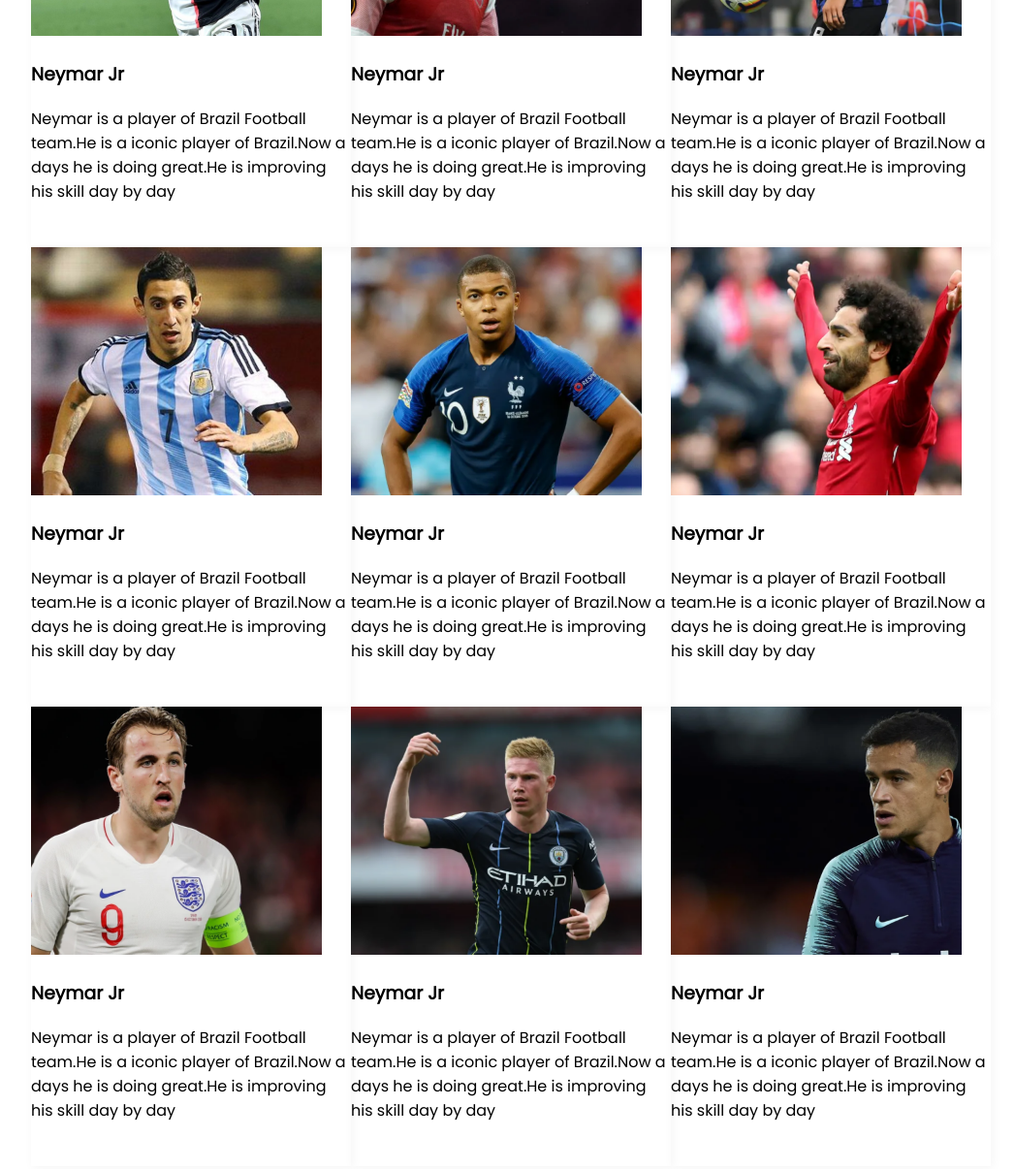
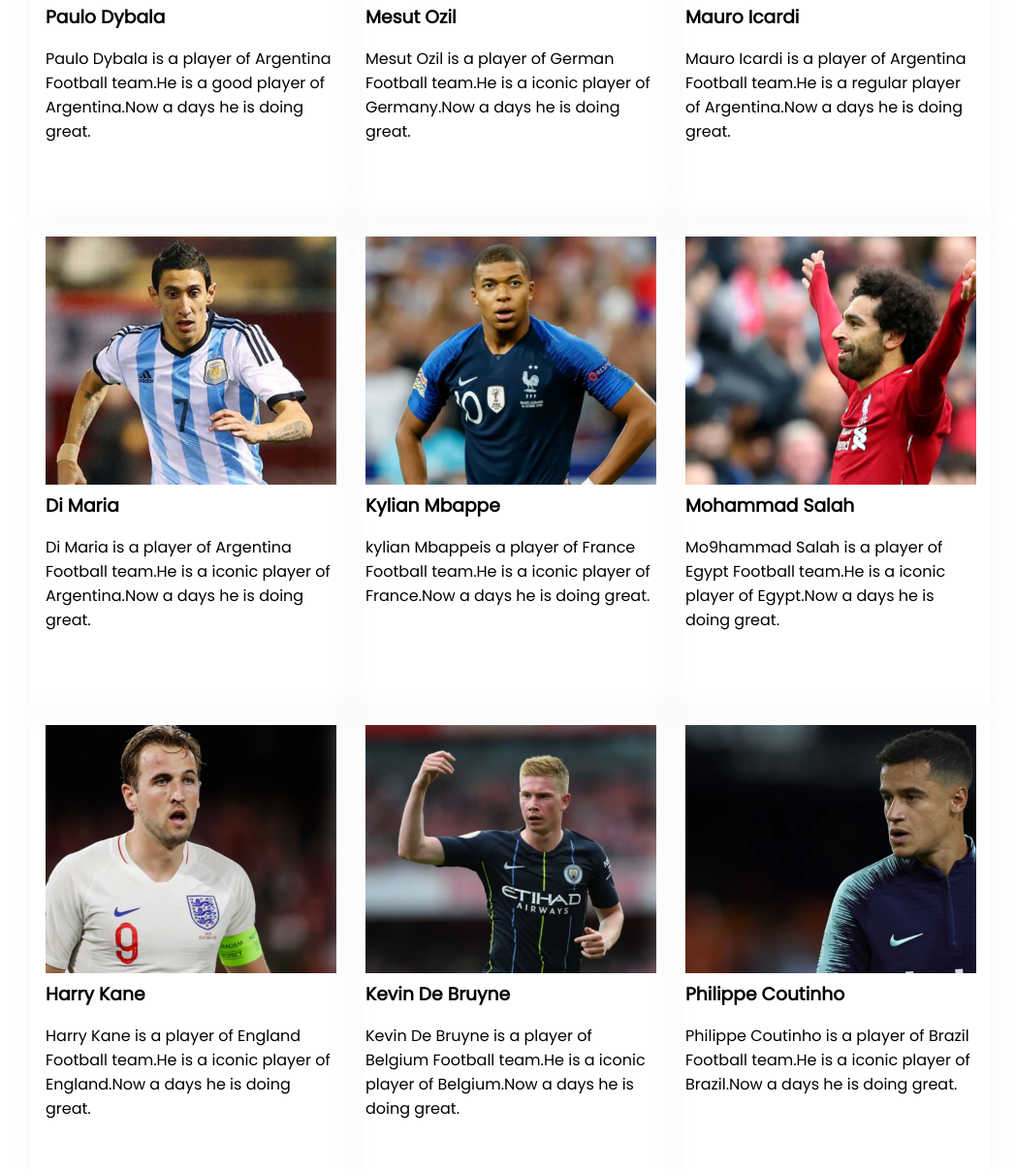
Before and after one commit to miraj2017/Football-Assignment, a plain HTML site: page index.html in a window 1280 px wide. Shown: the part 1531-2737 px from the top of the page at 97% size, without its empty margins (148-1195 px from the left). Drawn offline with Linux system fonts and the light colour scheme.

Commit message:
3rd commit

```diff
--- a/index.html
+++ b/index.html
@@ -36,8 +36,8 @@
                     </div>
                     <div class="player-text">
                         <h3>Neymar Jr</h3>
-                        <p>Neymar is a player of Brazil Football team.He is a iconic player of Brazil.Now a days he is
-                            doing great.He is improving his skill day by day</p>
+                        <p>Neymar Jr is a player of Brazil Football team.He is a iconic player of Brazil.Now a days he
+                            is doing great.</p>
                     </div>
                 </div>
                 <div class="player">
@@ -45,9 +45,9 @@
                         <img src="images/player-2.png" alt="">
                     </div>
                     <div class="player-text">
-                        <h3>Neymar Jr</h3>
-                        <p>Neymar is a player of Brazil Football team.He is a iconic player of Brazil.Now a days he is
-                            doing great.He is improving his skill day by day</p>
+                        <h3>Lionel Messi</h3>
+                        <p>Lionel Messi is a player of Argentina Football team.He is a iconic player of Argentina.Now a
+                            days he isdoing great.</p>
                     </div>
                 </div>
                 <div class="player">
@@ -55,9 +55,9 @@
                         <img src="images/player-3.png" alt="">
                     </div>
                     <div class="player-text">
-                        <h3>Neymar Jr</h3>
-                        <p>Neymar is a player of Brazil Football team.He is a iconic player of Brazil.Now a days he is
-                            doing great.He is improving his skill day by day</p>
+                        <h3>Christiano Ronaldo</h3>
+                        <p>Christiano Ronaldo is a player of Portugal Football team.He is a iconic player of
+                            Portugal.Now a days he is doing great.</p>
                     </div>
                 </div>
                 <div class="player">
@@ -65,9 +65,9 @@
                         <img src="images/player-4.png" alt="">
                     </div>
                     <div class="player-text">
-                        <h3>Neymar Jr</h3>
-                        <p>Neymar is a player of Brazil Football team.He is a iconic player of Brazil.Now a days he is
-                            doing great.He is improving his skill day by day</p>
+                        <h3>Paulo Dybala</h3>
+                        <p>Paulo Dybala is a player of Argentina Football team.He is a good player of Argentina.Now a
+                            days he is doing great.</p>
                     </div>
                 </div>
                 <div class="player">
@@ -75,9 +75,9 @@
                         <img src="images/player-5.png" alt="">
                     </div>
                     <div class="player-text">
-                        <h3>Neymar Jr</h3>
-                        <p>Neymar is a player of Brazil Football team.He is a iconic player of Brazil.Now a days he is
-                            doing great.He is improving his skill day by day</p>
+                        <h3>Mesut Ozil</h3>
+                        <p>Mesut Ozil is a player of German Football team.He is a iconic player of Germany.Now a days he
+                            is doing great.</p>
                     </div>
                 </div>
                 <div class="player">
@@ -85,9 +85,9 @@
                         <img src="images/player-6.png" alt="">
                     </div>
                     <div class="player-text">
-                        <h3>Neymar Jr</h3>
-                        <p>Neymar is a player of Brazil Football team.He is a iconic player of Brazil.Now a days he is
-                            doing great.He is improving his skill day by day</p>
+                        <h3>Mauro Icardi</h3>
+                        <p>Mauro Icardi is a player of Argentina Football team.He is a regular player of Argentina.Now a
+                            days he is doing great.</p>
                     </div>
                 </div>
                 <div class="player">
@@ -95,9 +95,9 @@
                         <img src="images/player-7.png" alt="">
                     </div>
                     <div class="player-text">
-                        <h3>Neymar Jr</h3>
-                        <p>Neymar is a player of Brazil Football team.He is a iconic player of Brazil.Now a days he is
-                            doing great.He is improving his skill day by day</p>
+                        <h3>Di Maria</h3>
+                        <p>Di Maria is a player of Argentina Football team.He is a iconic player of Argentina.Now a days
+                            he is doing great.</p>
                     </div>
                 </div>
                 <div class="player">
@@ -105,9 +105,9 @@
                         <img src="images/player-8.png" alt="">
                     </div>
                     <div class="player-text">
-                        <h3>Neymar Jr</h3>
-                        <p>Neymar is a player of Brazil Football team.He is a iconic player of Brazil.Now a days he is
-                            doing great.He is improving his skill day by day</p>
+                        <h3>Kylian Mbappe</h3>
+                        <p>kylian Mbappeis a player of France Football team.He is a iconic player of France.Now a days
+                            he is doing great.</p>
                     </div>
                 </div>
                 <div class="player">
@@ -115,9 +115,9 @@
                         <img src="images/player-9.png" alt="">
                     </div>
                     <div class="player-text">
-                        <h3>Neymar Jr</h3>
-                        <p>Neymar is a player of Brazil Football team.He is a iconic player of Brazil.Now a days he is
-                            doing great.He is improving his skill day by day</p>
+                        <h3>Mohammad Salah</h3>
+                        <p>Mo9hammad Salah is a player of Egypt Football team.He is a iconic player of Egypt.Now a days
+                            he is doing great.</p>
                     </div>
                 </div>
                 <div class="player">
@@ -125,9 +125,9 @@
                         <img src="images/player-10.png" alt="">
                     </div>
                     <div class="player-text">
-                        <h3>Neymar Jr</h3>
-                        <p>Neymar is a player of Brazil Football team.He is a iconic player of Brazil.Now a days he is
-                            doing great.He is improving his skill day by day</p>
+                        <h3>Harry Kane</h3>
+                        <p>Harry Kane is a player of England Football team.He is a iconic player of England.Now a days
+                            he is doing great.</p>
                     </div>
                 </div>
                 <div class="player">
@@ -135,9 +135,9 @@
                         <img src="images/player-11.png" alt="">
                     </div>
                     <div class="player-text">
-                        <h3>Neymar Jr</h3>
-                        <p>Neymar is a player of Brazil Football team.He is a iconic player of Brazil.Now a days he is
-                            doing great.He is improving his skill day by day</p>
+                        <h3>Kevin De Bruyne</h3>
+                        <p>Kevin De Bruyne is a player of Belgium Football team.He is a iconic player of Belgium.Now a
+                            days he is doing great.</p>
                     </div>
                 </div>
                 <div class="player">
@@ -145,9 +145,9 @@
                         <img src="images/player-12.png" alt="">
                     </div>
                     <div class="player-text">
-                        <h3>Neymar Jr</h3>
-                        <p>Neymar is a player of Brazil Football team.He is a iconic player of Brazil.Now a days he is
-                            doing great.He is improving his skill day by day</p>
+                        <h3>Philippe Coutinho</h3>
+                        <p>Philippe Coutinho is a player of Brazil Football team.He is a iconic player of Brazil.Now a
+                            days he is doing great.</p>
                     </div>
                 </div>
             </div>
--- a/style.css
+++ b/style.css
@@ -8,6 +8,7 @@ body{
 
 }
 header{
+
     background-color:#2D25A0;
     display: grid;
     grid-template-columns: repeat(2, 1fr);
@@ -24,6 +25,8 @@ header{
      line-height: 80px;
      font-weight: 700;
      color: #FFFFFF;
+     margin-block-start: 0;
+     margin-block-end: 0;
 
 
  }
@@ -33,19 +36,20 @@ header{
      padding: 10px 24px;
  }
  .header-right{
-     margin-top: 135px;
+     margin-top: 153px;
  }
 .header-right img{
+
    width: 556.01px;
    height: 438px;
 }
 
 /* ---------------------------header-area Ends-------------------------- */
 
-
+/* ------------------------MAIN AREA STARTS HERE */
 
 .section-1{
-
+    margin-top: 27px;
 }
 
 .players{
@@ -58,9 +62,11 @@ header{
 }
 
 .player{
-    width: 330px;
+    width: 300px;
     height: 474px;
-    box-shadow: 2px 2px 10px whitesmoke;
+    padding: 15px;
+    box-shadow: 1px 1px 30px whitesmoke;
+
 }
 .player-image{
     width: 300px;
@@ -69,9 +75,19 @@ header{
 }
 .player-image img{
     width: 300px;
+    height: 256px;
 }
 
-.player-text{}
+.player-text{
+    width: 300PX;
+    height: 154px;
+}
+.player-text h3{
+    margin-block-start: 0PX;
+    margin-inline-end: 0PX;
+    margin-block-end: 0px;
+    font-weight: 0;
+}
 
 
 
@@ -80,7 +96,7 @@ header{
 
 
 
-
+/* -----------MAIN AREA ENDS HERE-------------------- */
 
 
 
@@ -97,7 +113,6 @@ footer{
 }
 
 .footer-text{
-    border: 4px solid salmon;
     width: 170px;
     margin:0 auto;
 }
```
